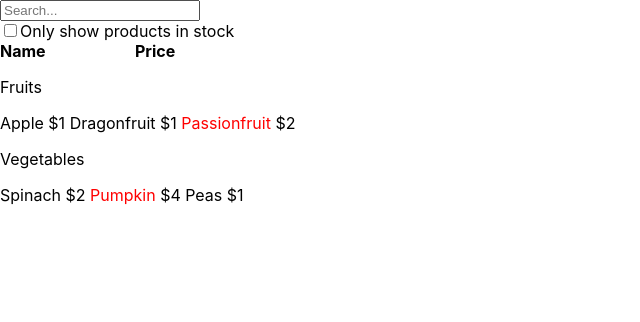
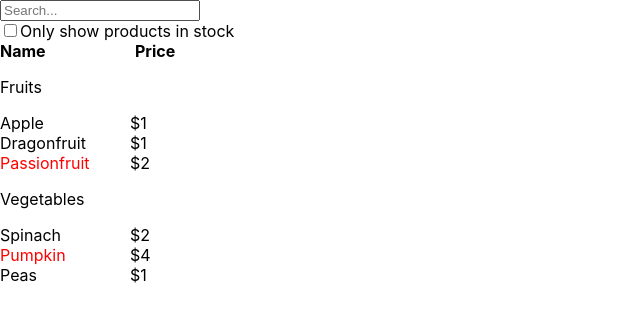
Before and after one commit to iamhaitham/Miscellaneous, a React (Create React App) app in the folder Thinking in React/: page / in a window 1280 px wide. Shown: the top 322 px of the page, without its empty margins (0-640 px from the left). Built offline with nearby package versions, Linux system fonts and the light colour scheme.

Commit message:
Add style to the Products component

```diff
--- /dev/null
+++ b/Thinking in React/src/Products/Products.css
@@ -0,0 +1,4 @@
+.productsAsGrid {
+    display: grid;
+    grid-template-columns: 130px auto;
+}
--- a/Thinking in React/src/Products/Products.js
+++ b/Thinking in React/src/Products/Products.js
@@ -1,4 +1,5 @@
 import React from "react";
+import './Products.css';
 
 function Products(props) {
     const { categoryName, products } = props;
@@ -8,10 +9,10 @@ function Products(props) {
     let rows = [];
 
     productsRows.forEach(p => rows.push(
-        <React.Fragment key={p.id}>
+        <div key={p.id} className='productsAsGrid'>
             <span style={p.isInStock ? {color: 'black'} : {color: 'red'}}> {p.name} </span>
             <span> {p.price} </span>
-        </React.Fragment>
+        </div>
     ));
 
     return (
```
